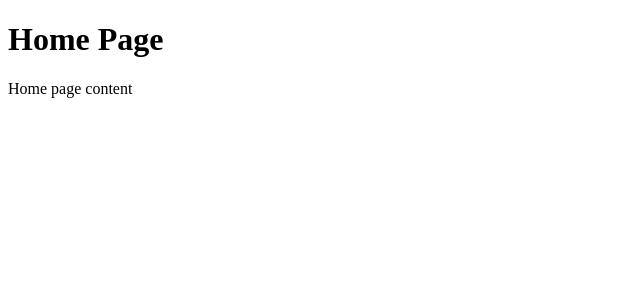
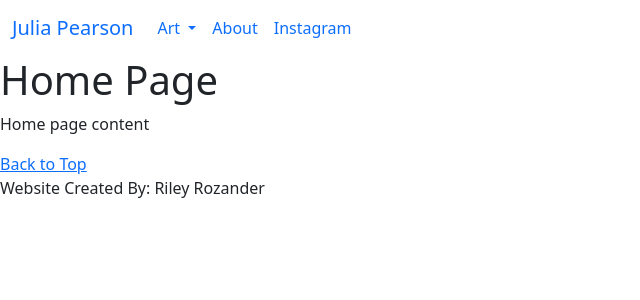
Before and after one commit to rrozander/Art-Website, a Django app: page / in a window 1280 px wide. Shown: the top 300 px of the page, without its empty margins (0-640 px from the left). Run offline with Django 3.2, Linux system fonts and the light colour scheme.

Commit message:
added navbar and footer

```diff
--- a/JPWebsite/templates/base.html
+++ b/JPWebsite/templates/base.html
@@ -4,14 +4,22 @@
     <title>Julia Pearson Art</title>
     <meta charset="utf-8">
     <meta name="viewport" content="width=device-width, initial-scale=1">
-    <!-- <link rel="stylesheet" href="https://cdn.jsdelivr.net/npm/bootstrap@5.1.3/dist/css/bootstrap.min.css" integrity="sha384-1BmE4kWBq78iYhFldvKuhfTAU6auU8tT94WrHftjDbrCEXSU1oBoqyl2QvZ6jIW3" crossorigin="anonymous">
-    <script src="https://cdn.jsdelivr.net/npm/bootstrap@5.1.3/dist/js/bootstrap.bundle.min.js" integrity="sha384-ka7Sk0Gln4gmtz2MlQnikT1wXgYsOg+OMhuP+IlRH9sENBO0LRn5q+8nbTov4+1p" crossorigin="anonymous"></script> -->
+    <link rel="stylesheet" href="https://cdn.jsdelivr.net/npm/bootstrap@5.1.3/dist/css/bootstrap.min.css" integrity="sha384-1BmE4kWBq78iYhFldvKuhfTAU6auU8tT94WrHftjDbrCEXSU1oBoqyl2QvZ6jIW3" crossorigin="anonymous">
+    <script src="https://cdn.jsdelivr.net/npm/bootstrap@5.1.3/dist/js/bootstrap.bundle.min.js" integrity="sha384-ka7Sk0Gln4gmtz2MlQnikT1wXgYsOg+OMhuP+IlRH9sENBO0LRn5q+8nbTov4+1p" crossorigin="anonymous"></script>
   </head>
   <body>
+    <div id="navbar">
+        {% include "navbar.html" %}
+    </div>
+
     <div id="content">
       {% block content %}
         <p>Cannot Load Content</p>
       {% endblock %}
     </div>
+
+    <div id="footer">
+      {% include "footer.html" %}
+    </div>
   </body>
 </html>
--- /dev/null
+++ b/JPWebsite/templates/footer.html
@@ -0,0 +1,4 @@
+<footer>
+  <a href="">Back to Top</a>
+  <p>Website Created By: Riley Rozander</p>
+</footer>
--- /dev/null
+++ b/JPWebsite/templates/navbar.html
@@ -0,0 +1,32 @@
+<nav class="navbar navbar-expand-lg">
+  <div class="container-fluid">
+    <a class="navbar-brand" href="#">Julia Pearson</a>
+    <button class="navbar-toggler" type="button" data-bs-toggle="collapse" data-bs-target="#navbarNavDropdown" aria-controls="navbarNavDropdown" aria-expanded="false" aria-label="Toggle navigation">
+      <span class="navbar-toggler-icon"></span>
+    </button>
+    <div class="collapse navbar-collapse" id="navbarNavDropdown">
+      <ul class="navbar-nav">
+
+        <li class="nav-item dropdown">
+          <a class="nav-link dropdown-toggle" href="#" id="navbarDropdownMenuLink" role="button" data-bs-toggle="dropdown" aria-expanded="false">
+            Art
+          </a>
+          <ul class="dropdown-menu" aria-labelledby="navbarDropdownMenuLink">
+            <li><a class="dropdown-item" href="#">Action</a></li>
+            <li><a class="dropdown-item" href="#">Another action</a></li>
+            <li><a class="dropdown-item" href="#">Something else here</a></li>
+          </ul>
+        </li>
+
+        <li class="nav-item">
+          <a class="nav-link" href="#">About</a>
+        </li>
+
+        <li class="nav-item">
+          <a class="nav-link" href="#">Instagram</a>
+        </li>
+
+      </ul>
+    </div>
+  </div>
+</nav>
--- a/pages/models.py
+++ b/pages/models.py
@@ -4,4 +4,4 @@ from django.db import models
 
 # Create your models here.
 class Category(models.Model):
-  category_name = models.CharField(max_length=50)
+  category_name = models.CharField(max_length=50, unique=True)
```
